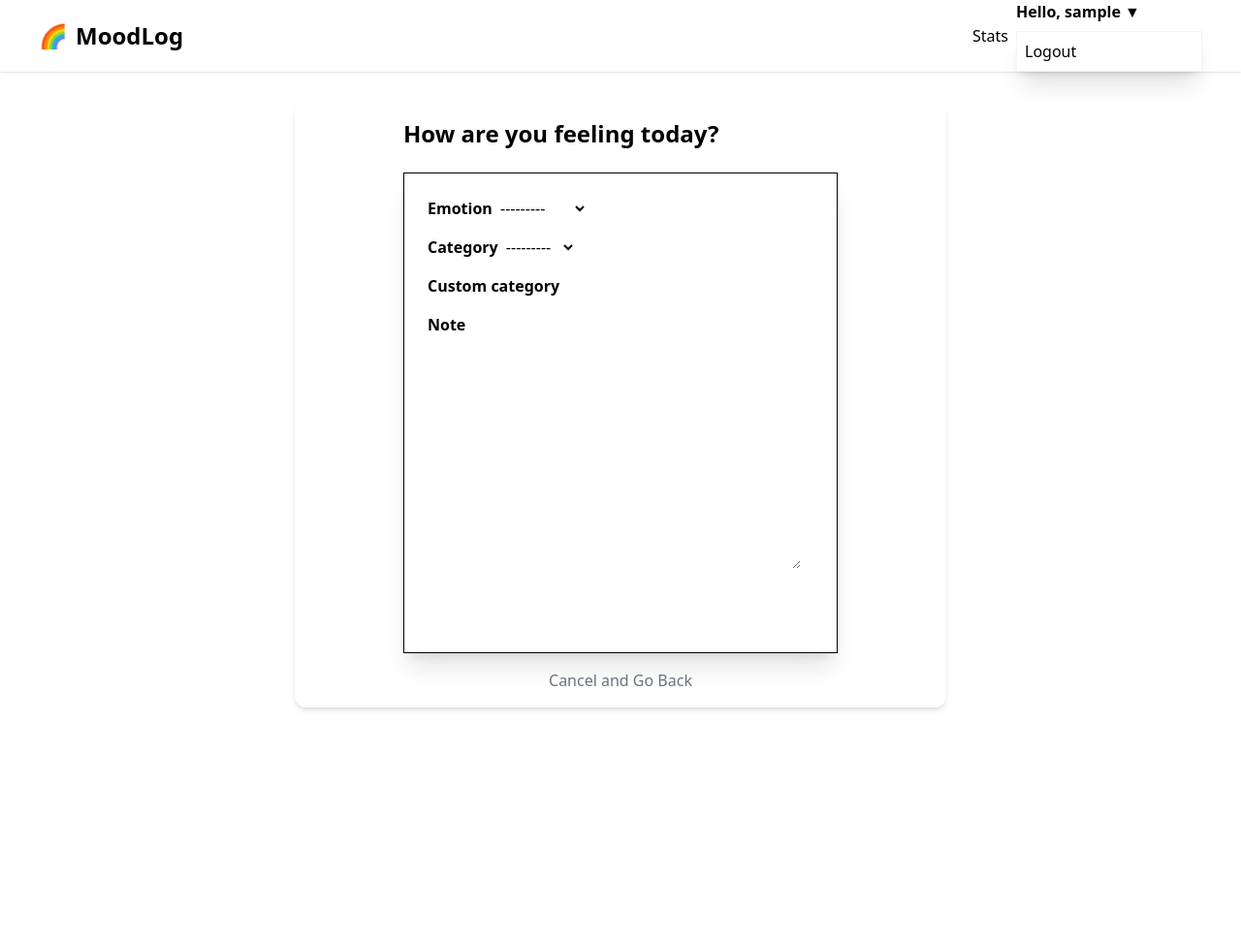
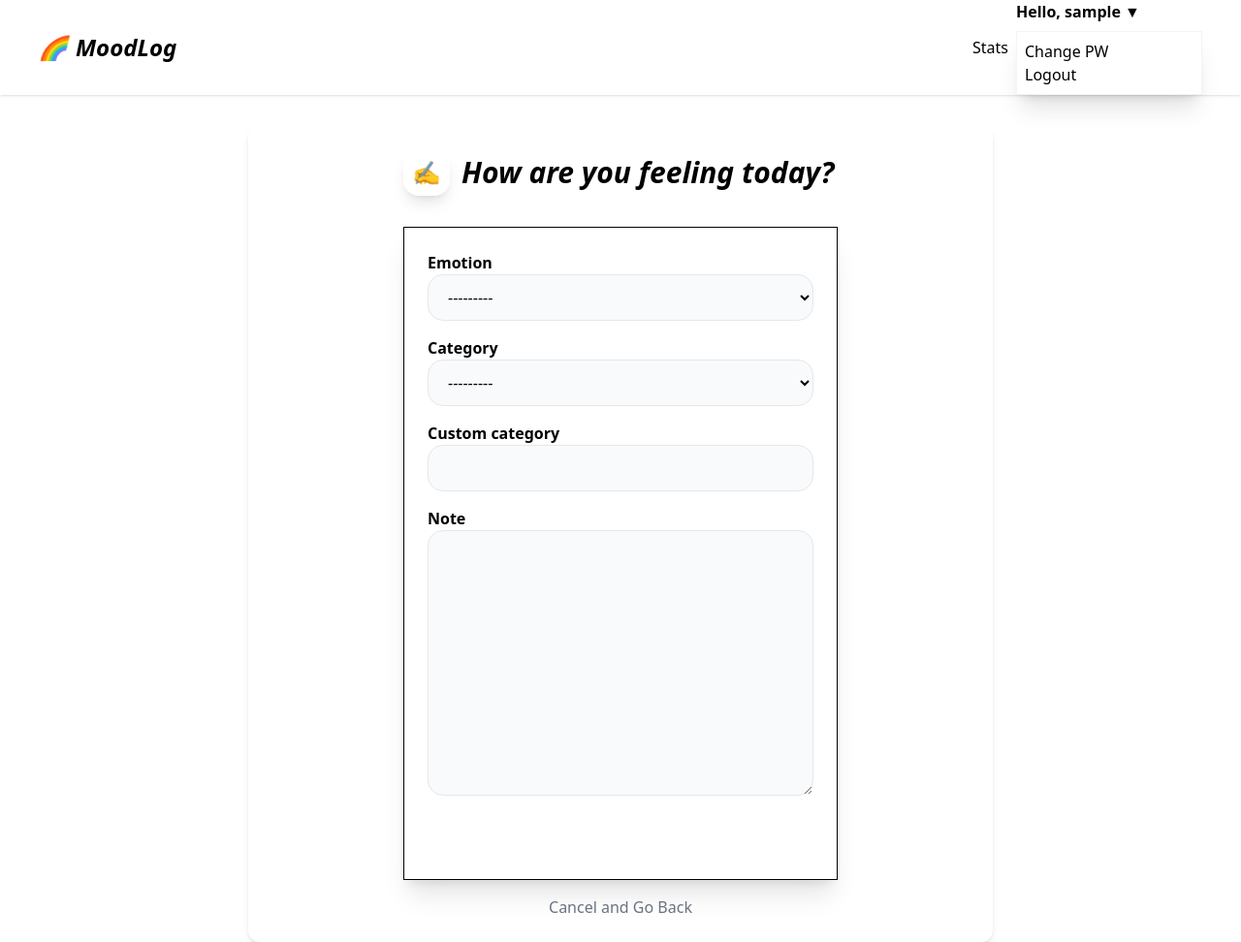
Before and after one commit to lazy-h-null/comIT-py4web-final-project, a Django app: page /add/ in a window 1280 px wide. Shown: the whole page at 97% size. Before the commit the page ends 733 px from the top, so only its background shows below. Run offline with Django 5.2, Linux system fonts and the light colour scheme; the visitor is signed in with stand-in values (Sample User, id 1); some libraries are stand-ins or nearby versions.

Commit message:
feat: implement mood calendar, monthly stats, and custom password reset

```diff
--- a/moodlog_project/accounts/urls.py
+++ b/moodlog_project/accounts/urls.py
@@ -3,4 +3,5 @@ from .views import SighUpView
 
 urlpatterns = [
     path('signup/', SighUpView.as_view(), name='signup'),
+
 ]
--- a/moodlog_project/config/urls.py
+++ b/moodlog_project/config/urls.py
@@ -21,5 +21,5 @@ urlpatterns = [
     path('admin/', admin.site.urls),
     path('', include('entries.urls')),
     path('accounts/', include('accounts.urls')),
-    path('accounts/', include('django.contrib.auth.urls')),
+    # path('accounts/', include('django.contrib.auth.urls')),
 ]
--- a/moodlog_project/entries/templates/entries/base.html
+++ b/moodlog_project/entries/templates/entries/base.html
@@ -1,5 +1,5 @@
 <!DOCTYPE html>
-<html lang="en">
+<html lang="en" data-theme="{% block theme %}cupcake{% endblock %}">
 <head>
     <meta charset="UTF-8">
     <meta name="viewport" content="width=device-width, initial-scale=1.0">
@@ -9,9 +9,10 @@
 
 </head>
 <body class="bg-base-200 min-h-screen">
+    <!-- navigation bar -->
     <nav class="navbar bg-white shadow-sm px-4 md:px-10 flex justify-between items-center mb-8">
         <div class="flex-none">
-            <a href="{% url 'index' %}" class="text-2xl font-black text-primary flex items-center gap-2">
+            <a href="{% url 'index' %}" class="text-2xl font-black text-primary flex items-center gap-2 italic">
                 <span>🌈</span> MoodLog
             </a>
         </div>
@@ -23,6 +24,8 @@
                         Hello, {{ user.username }} ▼
                     </div>
                     <ul tabindex="0" class="dropdown-content menu bg-base-100 rounded-box z-[1] w-48 p-2 shadow-xl border border-gray-100 mt-2">
+                        <li><a href="{% url 'password_change' %}">Change PW</a></li>
+                        <div class="divider my-0"></div>
                         <li>
                             <form action="{% url 'logout' %}" method="post" class="w-full">
                                 {% csrf_token %}
@@ -37,7 +40,21 @@
             {% endif %}
         </div>
     </nav>
-    <main class="container mx-auto p-4 max-w-2xl bg-white rounded-xl shadow-md min-h-[60vh]">
+    <!-- messages -->
+    <div class="container mx-auto max-w-2xl px-4">
+        {% if messages %}
+            {% for message in messages %}
+                <div role="alert" class="alert {% if message.tags == 'error' %}alert-error{% else %}alert-info{% endif %} shadow-md mb-6">
+                    <svg xmlns="http://www.w3.org/2000/svg" fill="none" viewBox="0 0 24 24" class="h-6 w-6 shrink-0 stroke-current">
+                        <path stroke-linecap="round" stroke-linejoin="round" stroke-width="2" d="M13 16h-1v-4h-1m1-4h.01M21 12a9 9 0 11-18 0 9 9 0 0118 0z"></path>
+                    </svg>
+                    <span>{{ message }}</span>
+                </div>
+            {% endfor %}
+        {% endif %}
+    </div>
+
+    <main class="container mx-auto p-6 max-w-3xl bg-base-100 rounded-xl shadow-md min-h-[60vh]">
         {% block content %}
         {% endblock%}
     </main>
--- a/moodlog_project/entries/templates/entries/emotionlog_form.html
+++ b/moodlog_project/entries/templates/entries/emotionlog_form.html
@@ -2,7 +2,10 @@
 
 {% block content %}
 <div class="max-w-md mx-auto">
-    <h1 class="text-2xl font-bold mb-6">How are you feeling today?</h1>
+    <div class="flex items-center gap-3 mb-8">
+        <div class="w-12 h-12 bg-primary rounded-2xl flex items-center justify-center text-white text-2xl shadow-lg">✍️</div>
+        <h1 class="text-3xl font-bold italic">How are you feeling today?</h1>
+    </div>
 
     <div class="card bg-base-100 shadow-xl p-6 border">
         <form method="post" class="space-y-4">
@@ -14,7 +17,10 @@
                         <span class="label-text font-semibold">{{ field.label }}</span>
                     </label>
 
-                    {{ field }}
+                    <div class="mood-input-wrapper">
+                        {{ field }}
+                    </div>
+
                     {% if field.help_text %}
                         <label class="label">
                             <span class="label-text-alt text-gray-400">{{ field.help_text }}</span>
@@ -24,7 +30,10 @@
             {% endfor %}
 
             <div class="pt-4">
-                <button type="submit" class="btn btn-primary w-full text-white">Save Record</button>
+                <button type="submit" class="btn btn-primary flex-1 text-white">Save Record</button>
+                {% if object %}
+                    <a href="{% url 'emotion-delete' object.pk %}" class="btn btn-error btn-outline">Delete</a>
+                {% endif %}
             </div>
         </form>
     </div>
@@ -35,11 +44,27 @@
 </div>
 
 <style>
-    input, select, textarea {
-        @apply input input-bordered w-full;
+    select, input[type="text"] {
+        width: 100% !important;
+        height: 3rem !important;
+        padding: 0 1rem !important;
+        border-radius: 1rem !important;
+        border: 1px solid #e5e7eb !important;
+        background-color: #f9fafb !important;
     }
+
     textarea {
-        @apply textarea h-24;
+        width: 100% !important;
+        padding: 1rem !important;
+        border-radius: 1rem !important;
+        border: 1px solid #e5e7eb !important;
+        background-color: #f9fafb !important;
+        min-height: 120px !important;
+    }
+    select:focus, input:focus, textarea:focus {
+        outline: 2px solid var(--p) !important;
+        outline-offset: 2px !important;
+        background-color: white !important;
     }
 </style>
 {% endblock %}
--- a/moodlog_project/entries/templates/entries/stats.html
+++ b/moodlog_project/entries/templates/entries/stats.html
@@ -1,4 +1,6 @@
 {% extends "entries/base.html" %}
+
+{% block theme %}aqua{% endblock %}
 
 {% block content %}
 <div class="mb-8">
--- a/moodlog_project/entries/templates/registration/login.html
+++ b/moodlog_project/entries/templates/registration/login.html
@@ -1,4 +1,6 @@
 {% extends "entries/base.html" %}
+
+{% block theme %}cupcake{% endblock %}
 
 {% block content %}
 <div class="max-w-md mx-auto card bg-base-100 shadow-xl border p-8">
--- a/moodlog_project/entries/urls.py
+++ b/moodlog_project/entries/urls.py
@@ -1,5 +1,6 @@
-from django.urls import path
-from .views import EmotionListView, EmotionCreateView, EmotionUpdateView, EmotionDeleteView, EmotionStatsView
+from django.urls import path, reverse_lazy
+from .views import EmotionListView, EmotionCreateView, EmotionUpdateView, EmotionDeleteView, EmotionStatsView, CustomPasswordChangeView
+from django.contrib.auth import views as auth_views
 
 urlpatterns = [
     path('', EmotionListView.as_view(), name='index'),
@@ -7,4 +8,9 @@ urlpatterns = [
     path('<int:pk>/edit/', EmotionUpdateView.as_view(), name='emotion-edit'),
     path('<int:pk>/delete/', EmotionDeleteView.as_view(), name='emotion-delete'),
     path('stats/', EmotionStatsView.as_view(), name='emotion-stats'),
+    path('calendar/<int:year>/<int:month>/', EmotionListView.as_view(), name='index_month'),
+    path('password-change/', CustomPasswordChangeView.as_view(), name='password_change'),
+    path('password-change/done/', auth_views.PasswordChangeDoneView.as_view(template_name='registration/password_change_done.html'), name='password_change_done'),
+    path('login/', auth_views.LoginView.as_view(template_name='registration/login.html'), name='login'),
+    path('logout/', auth_views.LogoutView.as_view(), name='logout'),
 ]
--- a/moodlog_project/entries/views.py
+++ b/moodlog_project/entries/views.py
@@ -6,6 +6,12 @@ from django.contrib.auth.mixins import LoginRequiredMixin
 from django.db.models.functions import TruncMonth
 import calendar
 from datetime import datetime
+from django.utils import timezone
+from django.shortcuts import redirect
+from django.contrib import messages
+from django.contrib.auth.forms import SetPasswordForm
+from django.contrib.auth import update_session_auth_hash
+from django.views.generic.edit import FormView
 
 # Create your views here.
 
@@ -16,9 +22,20 @@ class EmotionListView(LoginRequiredMixin, ListView):
 
     def get_context_data(self, **kwargs):
         context = super().get_context_data(**kwargs)
-        today = datetime.now()
-        year = today.year
-        month = today.month
+
+        today = timezone.localtime(timezone.now())
+        year = self.kwargs.get('year', today.year)
+        month = self.kwargs.get('month', today.month)
+
+        if month == 1:
+            prev_year, prev_month = year - 1, 12
+        else:
+            prev_year, prev_month = year, month - 1
+
+        if month == 12:
+            next_year, next_month = year + 1, 1
+        else:
+            next_year, next_month = year, month + 1
 
         cal = calendar.Calendar(firstweekday=6)
         month_days = cal.monthdayscalendar(year, month)
@@ -28,11 +45,16 @@ class EmotionListView(LoginRequiredMixin, ListView):
             created_at__year=year,
             created_at__month=month
         )
-        logs_dict = {log.created_at.day: log for log in user_logs}
+        logs_dict = {timezone.localtime(log.created_at).day: log for log in user_logs}
 
-        context['calendar'] = month_days
-        context['logs_dict'] = logs_dict
-        context['today'] = today
+        context.update({
+            'calendar': month_days,
+            'logs_dict': logs_dict,
+            'now': today,
+            'view_date': datetime(year, month, 1),
+            'prev_year': prev_year, 'prev_month': prev_month,
+            'next_year': next_year, 'next_month': next_month,
+        })
         return context
 
 
@@ -43,7 +65,18 @@ class EmotionCreateView(LoginRequiredMixin, CreateView):
     success_url = reverse_lazy('index')
 
     def form_valid(self, form):
+        today = timezone.localtime(timezone.now()).date()
+        already_exists = EmotionLog.objects.filter(
+            user=self.request.user,
+            created_at__date=today
+        ).exists()
+
+        if already_exists:
+            messages.error(self.request, "You have already logged your mood for today! See you tomorrow. 👋")
+            return redirect('index')
+
         form.instance.user = self.request.user
+        messages.success(self.request, "Today's mood has been recorded successfully!")
         return super().form_valid(form)
 
 
@@ -86,3 +119,20 @@ class EmotionStatsView(LoginRequiredMixin, TemplateView):
         context['monthly_stats'] = stats
         context['total_count'] = user_logs.count()
         return context
+
+
+class CustomPasswordChangeView(LoginRequiredMixin, FormView):
+    form_class = SetPasswordForm
+    template_name = 'registration/password_change_form.html'
+    success_url = reverse_lazy('password_change_done')
+
+    def get_form_kwargs(self):
+        kwargs = super().get_form_kwargs()
+        kwargs['user'] = self.request.user
+        return kwargs
+
+    def form_valid(self, form):
+        form.save()
+        update_session_auth_hash(self.request, form.user)
+        messages.success(self.request, "Your password has been updated successfully!")
+        return super().form_valid(form)
```
Also changed, not shown: moodlog_project/config/settings.py (+4 -3 lines), moodlog_project/entries/templates/entries/index.html (+66 -5 lines), moodlog_project/entries/templates/registration/password_change_done.html (added, +12 -0 lines), moodlog_project/entries/templates/registration/password_change_form.html (added, +45 -0 lines), README.md (renamed from moodlog_project/README.md).
